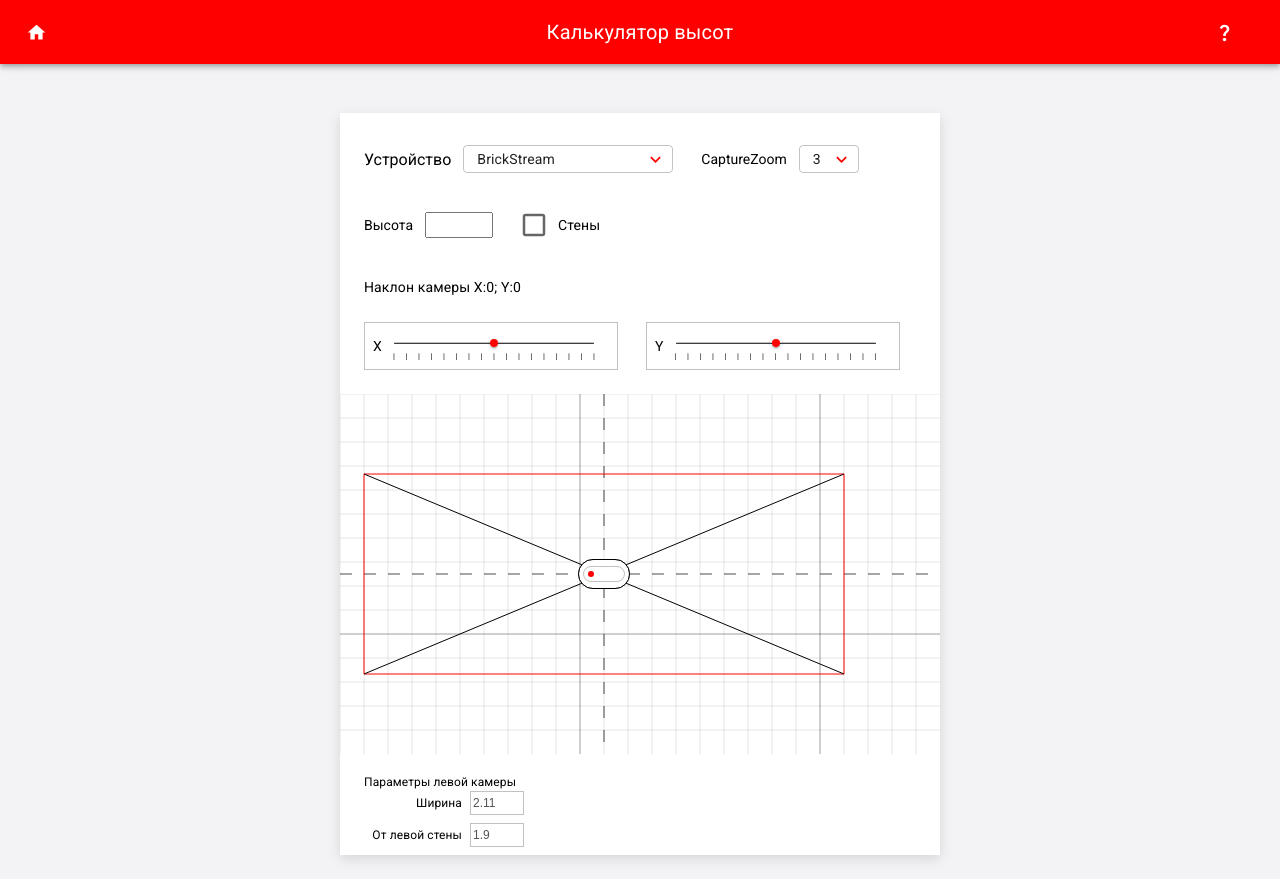
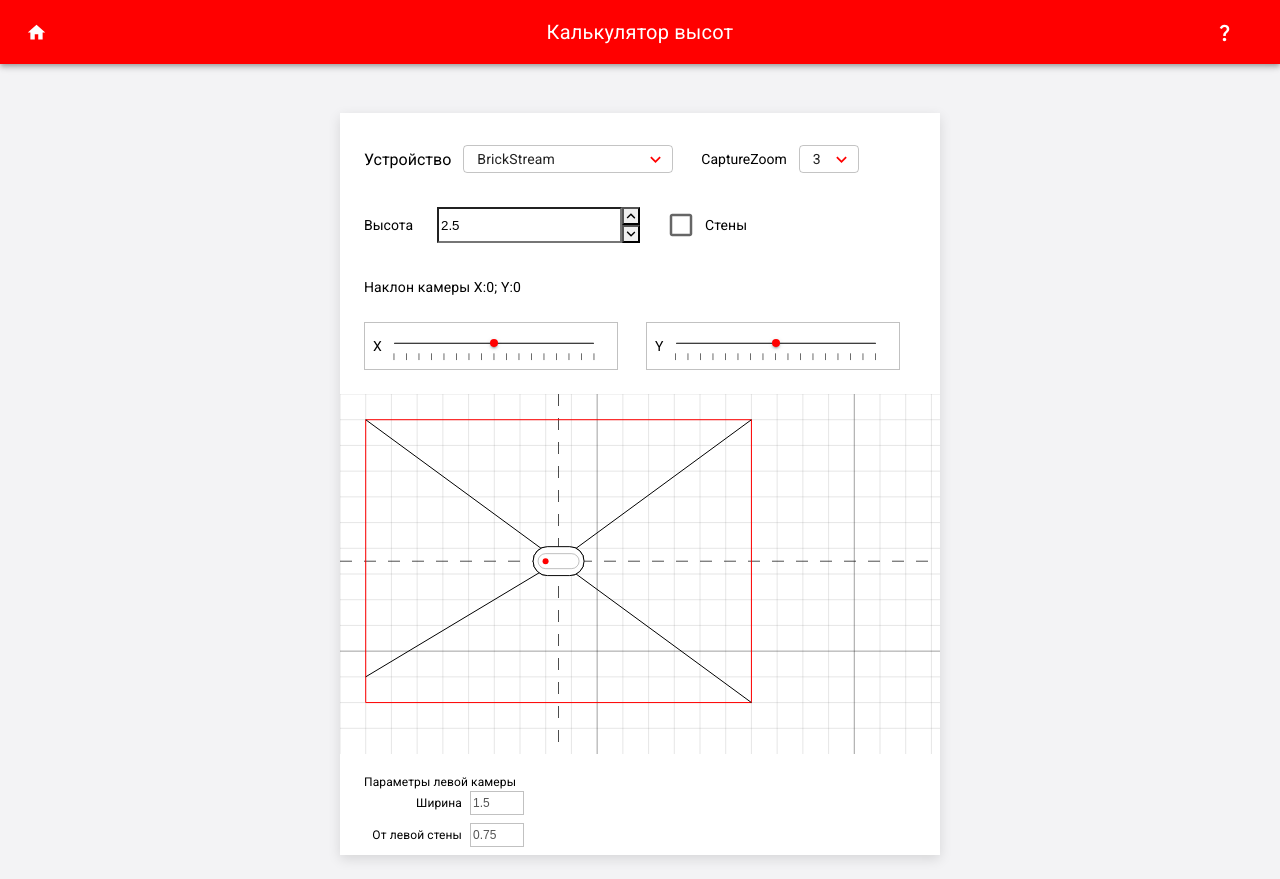
Before and after one commit to AsayShtolth/CalculationHeight, a React (Vite) app: page / in a window 1280 px wide. Built offline with nearby package versions, Linux system fonts and the light colour scheme.

Commit message:
Fix error height
Add new input number

```diff
--- a/package.json
+++ b/package.json
@@ -14,6 +14,7 @@
     "@emotion/styled": "^11.11.5",
     "@mui/icons-material": "^5.15.14",
     "@mui/material": "^5.15.14",
+    "primereact": "^10.6.3",
     "react": "^18.2.0",
     "react-dom": "^18.2.0"
   },
--- a/src/App.jsx
+++ b/src/App.jsx
@@ -11,7 +11,8 @@ import { useState } from 'react';
 import RangeAngle from './components/RangeAngle/RangeAngle';
 import Chart from './components/Chart/Chart';
 // import Canvas from './components/Chart/canvas';
-
+import { Points, RstatStereoLow } from './points';
+import { InputNumber } from 'primereact/inputnumber';
 
 
 function App() {
@@ -27,10 +28,8 @@ function App() {
   const [zoom, setZoom] = useState(zooms[0]);
   const [xAngle, setXAngle] = useState(40);
   const [yAngle, setYAngle] = useState(40);
-  // Это значение из поля от левой стены - возможно расчетное
-  const left=1;
-  // Значение из поля ширина
-  const widthDevice=2;
+  const [height, setHeight]= useState(2.5);
+  const point=(Points(height,RstatStereoLow));
   const handleChangeDevice = (event) => {
     setDevice(event.target.value);
   };
@@ -43,6 +42,9 @@ function App() {
   };
     const handleChangeYAngle = (event) => {
     setYAngle(event.target.value);
+  };
+    const handleChangeHeight = (event) => {
+    setHeight(event.target.value);
   };
   const marks = [
     {value: 0,label: '|',},
@@ -96,8 +98,9 @@ function App() {
         <div className='container__param'>
         <label htmlFor='height' className='content__label'><b>Высота</b></label>
         <FormControl fullWidth>
-          <input type='number' id='height' className="params__height__input"></input>
+          {/* <input type='number' id='height' className="params__height__input" step={0.1} min={2.5} onChange={handleChangeHeight} value={height}></input> */}
         </FormControl>
+         <InputNumber inputId="minmax-buttons" value={height} onValueChange={handleChangeHeight} mode="decimal" showButtons min={2.5} max={3.5} step={0.1}/>
         </div>
                 <div className="container__param">
          <FormControlLabel control={<Checkbox sx={{ '& .MuiSvgIcon-root': { fontSize: 30 },
@@ -133,18 +136,20 @@ function App() {
         <Chart
         xAngle={xAngle}
         yAngle={yAngle}
-        left={left}
-        widthDevice={widthDevice}></Chart>
+        left={point.x}
+        height={point.y}
+        widthDevice={point.x*2}
+        ></Chart>
         <div className='container__params'>
         <div className='container__result'>
           <Typography align={'left'} noWrap={true} sx={{fontSize: '12px'}}>Параметры левой камеры</Typography>
           <div className='container__result__param'>
             <Typography   sx={{marginLeft: 'auto', fontSize: '12px'} } >Ширина</Typography>
-           <input className='result__param' type='text' value={2.11} style={{fontSize: '12px'}} disabled></input>
+           <input className='result__param' type='text' value={point.x*2} style={{fontSize: '12px'}} disabled></input>
             </div>
           <div className='container__result__param'>
           <Typography noWrap={true} sx={{marginLeft: 'auto', fontSize: '12px'} } >От левой стены</Typography>
-          <input type='text' className='result__param' style={{fontSize: '12px'}} value={1.9} disabled></input>
+          <input type='text' className='result__param' style={{fontSize: '12px'}} value={point.x} disabled></input>
           </div>
         </div>
 </div>
--- a/src/components/Chart/Chart.jsx
+++ b/src/components/Chart/Chart.jsx
@@ -11,8 +11,13 @@ const Chart = (props) => {
 			{
 				canvas.width=350;
 			}
-		const newScale=canvas.width/(props.widthDevice*10+5);
-		console.log(props.widthDevice);
+		let newScale=canvas.width/(props.widthDevice*10+3);
+		// console.log('height '+canvas.height/(props.height*10+5));
+		// console.log('width '+canvas.width/(props.widthDevice*10+5))
+		if(newScale>=canvas.height/(props.height*10*2+3)){
+			newScale=canvas.height/(props.height*2*10+3);
+			// console.log('change'+newScale);
+		}
 		if (canvas.getContext) {
 			const ctx = canvas.getContext("2d");
 			const scale=newScale;
@@ -25,7 +30,7 @@ const Chart = (props) => {
 ctx.strokeStyle = "gray";
  ctx.lineWidth = 0.2;
  for (let i=0; i<canvas.height; i=i+scale){
- 	ctx.beginPath();
+ctx.beginPath();
  ctx.moveTo(0, i);
  ctx.lineTo(canvas.width, i);
  ctx.stroke();
@@ -60,8 +65,8 @@ ctx.beginPath();
  ctx.beginPath();
  ctx.lineWidth = 0.7;
  ctx.setLineDash([12, 12]);
- ctx.moveTo(0, canvas.height/2);
- ctx.lineTo(canvas.width, canvas.height/2);
+ ctx.moveTo(0, props.height*10*scale+scale);
+ ctx.lineTo(canvas.width, props.height*10*scale+scale);
  ctx.stroke();
   ctx.closePath();
 // Ось наклона по Х
@@ -76,37 +81,38 @@ ctx.beginPath();
    var image = new Image();
     image.src = "./deviceIcon.svg";
     image.onload = function() {
-	ctx.drawImage(image, (props.left*10*scale)-52/2+scale, (canvas.height/2)-30/2);
+	ctx.drawImage(image, (props.left*10*scale)-52/2+scale, props.height*10*scale+scale-30/2);
       };
-      ctx.drawImage(image, (props.left*10*scale)-52/2+scale, (canvas.height/2)-30/2);
+      ctx.drawImage(image, (props.left*10*scale)-52/2+scale, props.height*10*scale+scale-30/2);
 	//   красный квадрат
+	console.log(props.height);
 	ctx.beginPath();
 	ctx.lineWidth = '1';
 	ctx.setLineDash([0, 0]);
 	ctx.strokeStyle = "red";
-	ctx.moveTo(scale, 80);
-	ctx.lineTo(props.widthDevice*10*scale+scale, 80);
-	ctx.lineTo(props.widthDevice*10*scale+scale, 280);
-	ctx.lineTo(scale, 280);
-	ctx.lineTo(scale, 80);
+	ctx.moveTo(scale, scale);
+	ctx.lineTo(props.widthDevice*10*scale+scale, scale);
+	ctx.lineTo(props.widthDevice*10*scale+scale, props.height*10*scale*2+scale);
+	ctx.lineTo(scale, props.height*10*scale*2+scale);
+	ctx.lineTo(scale, scale);
 	ctx.stroke();
 	ctx.closePath();
 	// черные диагонали
 	ctx.beginPath();
 	ctx.strokeStyle = "black";
-	ctx.moveTo(scale, 80);
-	ctx.lineTo(props.left*10*scale + scale, 180);
-	ctx.lineTo(props.widthDevice*10*scale+scale, 80);
-	ctx.moveTo(props.left*10*scale+scale, 180);
-	ctx.lineTo(props.widthDevice*10*scale+scale, 280);
-	ctx.moveTo(props.left*10*scale+scale, 180);
+	ctx.moveTo(scale, scale);
+	ctx.lineTo(props.left*10*scale + scale, props.height*10*scale+scale);
+	ctx.lineTo(props.widthDevice*10*scale+scale, scale);
+	ctx.moveTo(props.left*10*scale+scale, props.height*10*scale+scale);
+	ctx.lineTo(props.widthDevice*10*scale+scale, props.height*10*scale*2+scale);
+	ctx.moveTo(props.left*10*scale+scale, props.height*10*scale+scale);
 	// ctx.lineTo(scale, 280);
-	ctx.moveTo(props.left*10*scale+ scale, 180);
-	ctx.lineTo(scale, 280);
+	ctx.moveTo(props.left*10*scale+ scale, props.height*10*scale+scale);
+	ctx.lineTo(scale,props.height*10*scale*2);
 	ctx.stroke();
 	ctx.closePath();
         }
-	}, []);
+	}, [props.left, props.widthDevice, props.height]);
 
 
 	return ( <>
--- /dev/null
+++ b/src/points.jsx
@@ -0,0 +1,357 @@
+export const XovisPC2S=[
+		{
+			'height':2.5,
+			'X':2.26,
+			'Y':1.46
+		},{
+			'height':3,
+			'X':3.53,
+			'Y':2.1
+		},{
+			'height':3.5,
+			'X':4.69,
+			'Y':2.95
+		},{
+			'height':4,
+			'X':5.84,
+			'Y':3.68
+		},{
+			'height':4.5,
+			'X':7,
+			'Y':4.41
+		},{
+			'height':5,
+			'X':7,
+			'Y':5
+		},{
+			'height':5.5,
+			'X':7,
+			'Y':5
+		},
+		{
+			'height':6,
+			'X':7,
+			'Y':5
+		},
+	];
+export const XovisPC3=[
+		{
+			'height':6,
+			'X':5.25,
+			'Y':4.35
+		},{
+			'height':7,
+			'X':6.77,
+			'Y':5.49
+		},{
+			'height':8,
+			'X':8,
+			'Y':6
+		},{
+			'height':9,
+			'X':8,
+			'Y':6
+		},{
+			'height':10,
+			'X':8,
+			'Y':6
+		},{
+			'height':11,
+			'X':8,
+			'Y':6
+		},{
+			'height':12,
+			'X':8,
+			'Y':6
+		},{
+			'height':13,
+			'X':8,
+			'Y':6
+		},{
+			'height':14,
+			'X':8,
+			'Y':6
+		}
+];
+export const Rstat2DLight521CaptureZoom10=[
+	{
+		'height':3,
+		'X':1.9,
+		'Y':1.1
+	},
+	{
+		'height':3.5,
+		'X':2.6,
+		'Y':1.5
+	},{
+		'height':4,
+		'X':3.3,
+		'Y':1.9
+	},{
+		'height':4.5,
+		'X':4,
+		'Y':2.4
+	},{
+		'height':5,
+		'X':4.7,
+		'Y':2.8
+	},{
+		'height':5.5,
+		'X':5.3,
+		'Y':3.2
+	},{
+		'height':6,
+		'X':6,
+		'Y':3.6
+	},{
+		'height':6.5,
+		'X':6.7,
+		'Y':4
+	},{
+		'height':7,
+		'X':7.4,
+		'Y':4.5
+	},{
+		'height':7.5,
+		'X':8.1,
+		'Y':4.9
+	},{
+		'height':8,
+		'X':8.8,
+		'Y':5.3
+	}
+];
+export const Rstat2DLight521CaptureZoom6=[
+	{
+		'height':3,
+		'X':0.7,
+		'Y':0.5
+	},{
+		'height':3.5,
+		'X':1.1,
+		'Y':0.7
+	},{
+		'height':4,
+		'X':1.5,
+		'Y':0.9
+	},{
+		'height':4.5,
+		'X':1.9,
+		'Y':1.2
+	},{
+		'height':5,
+		'X':2.3,
+		'Y':1.4
+	},{
+		'height':5.5,
+		'X':2.6,
+		'Y':1.6
+	},{
+		'height':6,
+		'X':3.4,
+		'Y':1.8
+	},{
+		'height':6.5,
+		'X':3.4,
+		'Y':2
+	},{
+		'height':7,
+		'X':3.8,
+		'Y':2.3
+	},{
+		'height':7.5,
+		'X':4.2,
+		'Y':2.5
+	},{
+		'height':8,
+		'X':4.6,
+		'Y':2.7
+	}
+];
+export const  RstatStereo521 =[
+	{
+		'height':3,
+		'X':1.9,
+		'Y':1.2
+	},{
+		'height':3.5,
+		'X':2.4,
+		'Y':1.6
+	},{
+		'height':4,
+		'X':2.8,
+		'Y':2
+	}
+]
+export const RstatStereo=[
+	{
+		'height':2.5,
+		'X':1.8,
+		'Y':1.35
+	},{
+		'height':3,
+		'X':2.9,
+		'Y':2.15
+	},{
+		'height':3.5,
+		'X':4,
+		'Y':2.9
+	},{
+		'height':4,
+		'X':5.1,
+		'Y':3.7
+	},{
+		'height':4.5,
+		'X':6.15,
+		'Y':4.5
+	}
+]
+export const Rstat2DLight4CaptureZoom10 =[
+	{
+		'height':2,
+		'X':1.8,
+		'Y':1.2
+	},{
+		'height':2.5,
+		'X':3.1,
+		'Y':.2
+	},{
+		'height':3,
+		'X':4.4,
+		'Y':3.2
+	},{
+		'height':3.5,
+		'X':5.7,
+		'Y':4.2
+	},{
+		'height':4,
+		'X':6.7,
+		'Y':5
+	},{
+		'height':4.5,
+		'X':7.7,
+		'Y':5.7
+	},{
+		'height':5,
+		'X':8.7,
+		'Y':6.5
+	},{
+		'height':5.5,
+		'X':9.7,
+		'Y':7.3
+	},{
+		'height':6,
+		'X':10,
+		'Y':8
+	},{
+		'height':6.5,
+		'X':10.7,
+		'Y':8.65
+	},{
+		'height':7,
+		'X':11.5,
+		'Y':9.3
+	},{
+		'height':7.5,
+		'X':12,
+		'Y':10
+	}
+]
+export const Rstat2DLight4CaptureZoom6=[
+	{
+		'height':2,
+		'X':0.5,
+		'Y':0.35
+	},{
+		'height':2.5,
+		'X':1.1,
+		'Y':0.85
+	},{
+		'height':3,
+		'X':1.7,
+		'Y':1.3
+	},{
+		'height':3.5,
+		'X':2.3,
+		'Y':1.75
+	},{
+		'height':4,
+		'X':2.9,
+		'Y':2.25
+	},{
+		'height':4.5,
+		'X':3.5,
+		'Y':2.7
+	},{
+		'height':5,
+		'X':4,
+		'Y':3.1
+	},{
+		'height':5.5,
+		'X':4.5,
+		'Y':3.55
+	},{
+		'height':6,
+		'X':5.1,
+		'Y':4
+	},{
+		'height':6.5,
+		'X':5.65,
+		'Y':4.5
+	},{
+		'height':7,
+		'X':6.2,
+		'Y':4.9
+	},{
+		'height':7.5,
+		'X':6.8,
+		'Y':5.4
+	}
+]
+export const RstatStereoLow=[
+	{
+		'height':2.5,
+		'X':1.5,
+		'Y':1.1
+	},{
+		'height':3,
+		'X':2.2,
+		'Y':1.55
+	},{
+		'height':3.5,
+		'X':3,
+		'Y':2.15
+	}
+];
+export function Points(height, pointsTable){
+	let sizeX=0;
+	let sizeY=0;
+	//смотрим попала ли высота точно в замер
+	for(const point of pointsTable ){
+		if (height==point.height)
+		{
+			// console.log(point);
+			sizeX=point.X/2;
+			sizeY=point.Y/2;
+			return {'x':sizeX, 'y':sizeY}
+		}
+	}
+	if (sizeX==0 && sizeY==0){
+		let oldPoint;
+		for(const point of pointsTable){
+			if(point.height>height){
+				// oldPoint=point;
+
+					let deltaH=point.height-oldPoint.height;
+				let deltaX=point.X-oldPoint.X;
+				let deltaY=point.Y-oldPoint.Y;
+				let a = (height- oldPoint.height)
+				sizeX=((oldPoint.X+((a*deltaX)/deltaH))/2).toFixed(2);
+				sizeY=((oldPoint.Y+((a*deltaY)/deltaH))/2).toFixed(2);
+
+			}
+				oldPoint=point;
+		}
+	}
+	return {'x':sizeX, 'y':sizeY};
+}
```
Also changed, not shown: 1 other file (tests, documents, lock files or other folders).
